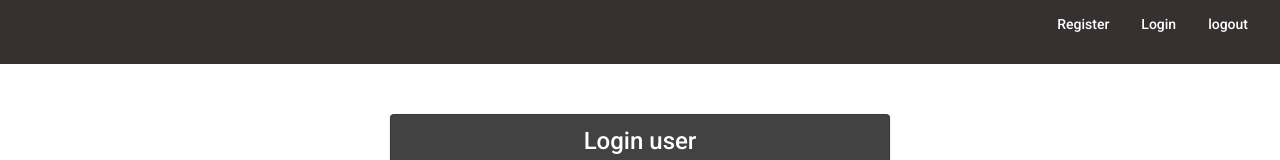
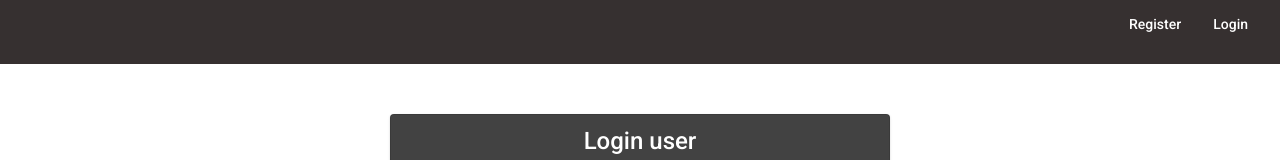
Before and after one commit to Jalexx08/SBP, an Angular app in the folder frontend/: page / in a window 1280 px wide. Shown: the top 160 px of the page. Built offline with nearby package versions, Linux system fonts and the light colour scheme.

Commit message:
Fixed Logout

```diff
--- a/frontend/src/app/home/header/header.component.html
+++ b/frontend/src/app/home/header/header.component.html
@@ -12,6 +12,6 @@
   <ul>
     <a *ngIf="!auth.loggedIn()" mat-button routerLink="register">Register</a>
     <a *ngIf="!auth.loggedIn()" mat-button routerLink="login">Login</a>
-    <a mat-button (click)="auth.logOut()">logout</a>
+    <a *ngIf="auth.loggedIn()"  mat-button (click)="auth.logOut()">logout</a>
   </ul>
 </mat-toolbar>
```
